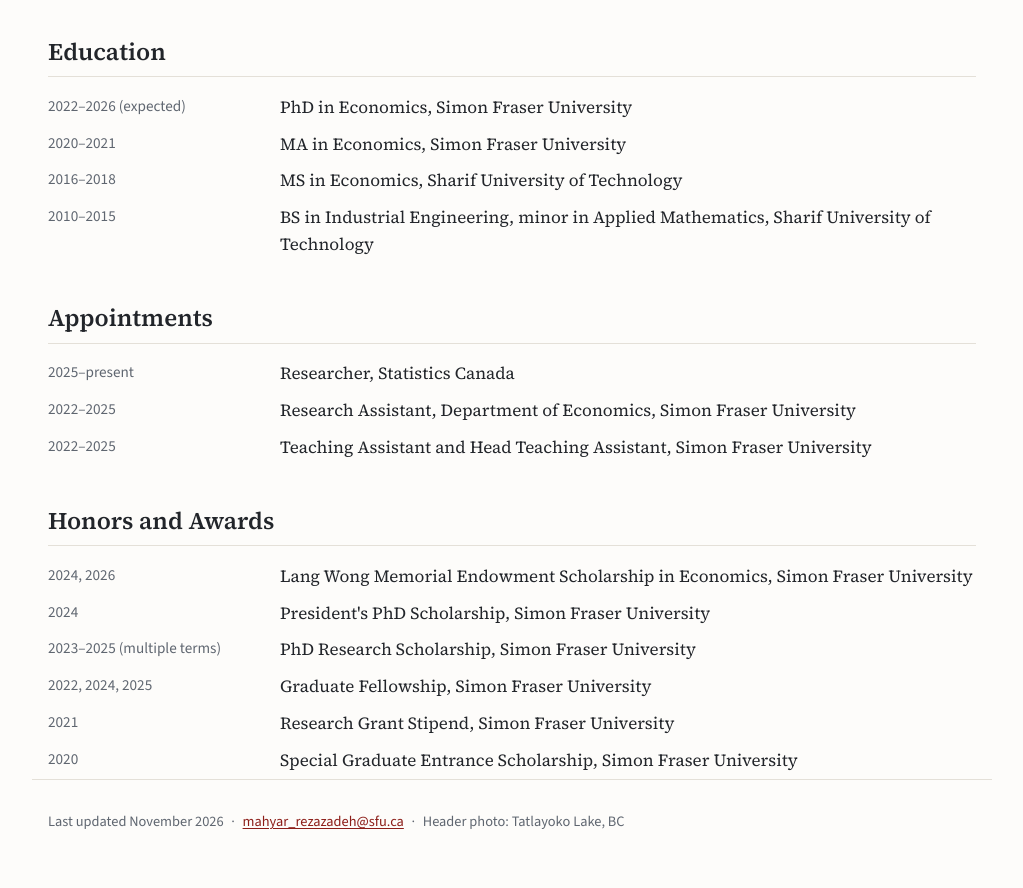
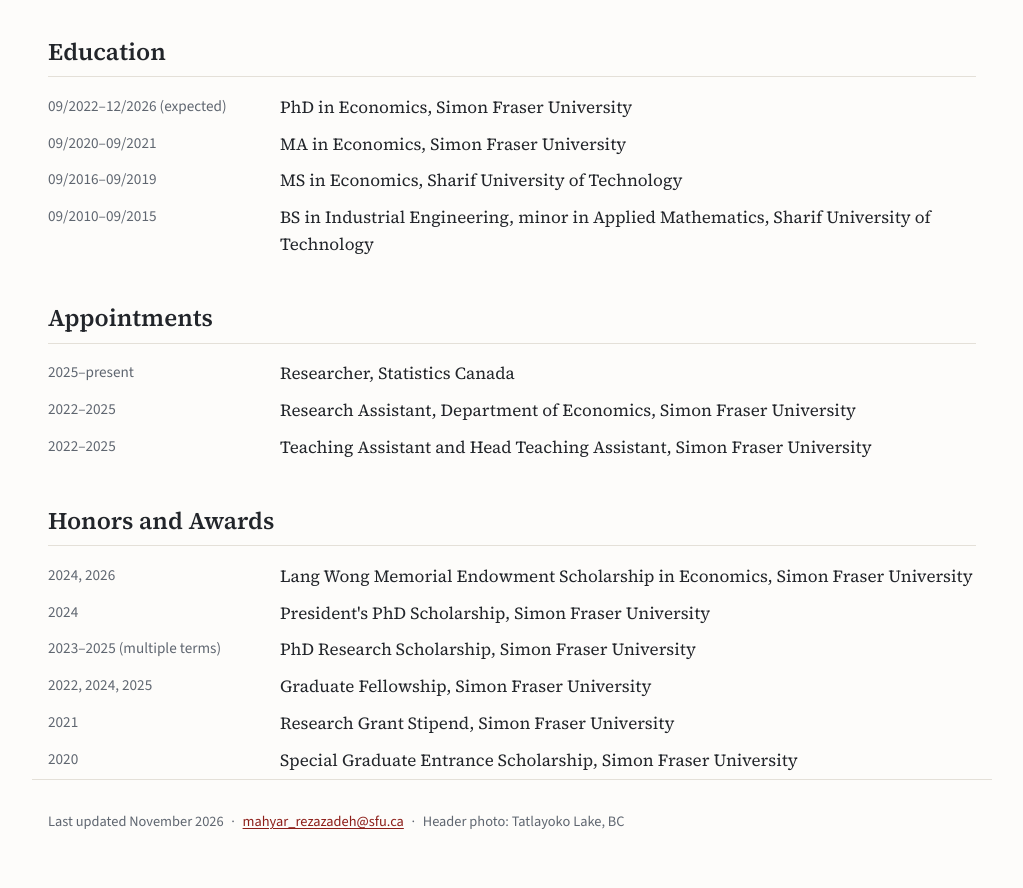
Before and after one commit to MahyarRezazadeh/MahyarRezazadeh.github.io, a plain HTML site: page index.html in a window 1280 px wide. Shown: the part 2778-3666 px from the top of the page, without its empty margins (128-1151 px from the left). Drawn offline with nearby package versions, Linux system fonts and the light colour scheme.

Commit message:
Add files via upload

```diff
--- a/index.html
+++ b/index.html
@@ -170,10 +170,10 @@
     <section id="education">
       <h2>Education</h2>
       <ul class="dated">
-        <li><span class="when">2022&ndash;2026 (expected)</span> PhD in Economics, Simon Fraser University</li>
-        <li><span class="when">2020&ndash;2021</span> MA in Economics, Simon Fraser University</li>
-        <li><span class="when">2016&ndash;2018</span> MS in Economics, Sharif University of Technology</li>
-        <li><span class="when">2010&ndash;2015</span> BS in Industrial Engineering, minor in Applied Mathematics, Sharif University of Technology</li>
+        <li><span class="when">09/2022&ndash;12/2026 (expected)</span> PhD in Economics, Simon Fraser University</li>
+        <li><span class="when">09/2020&ndash;09/2021</span> MA in Economics, Simon Fraser University</li>
+        <li><span class="when">09/2016&ndash;09/2019</span> MS in Economics, Sharif University of Technology</li>
+        <li><span class="when">09/2010&ndash;09/2015</span> BS in Industrial Engineering, minor in Applied Mathematics, Sharif University of Technology</li>
       </ul>
     </section>
 
```
